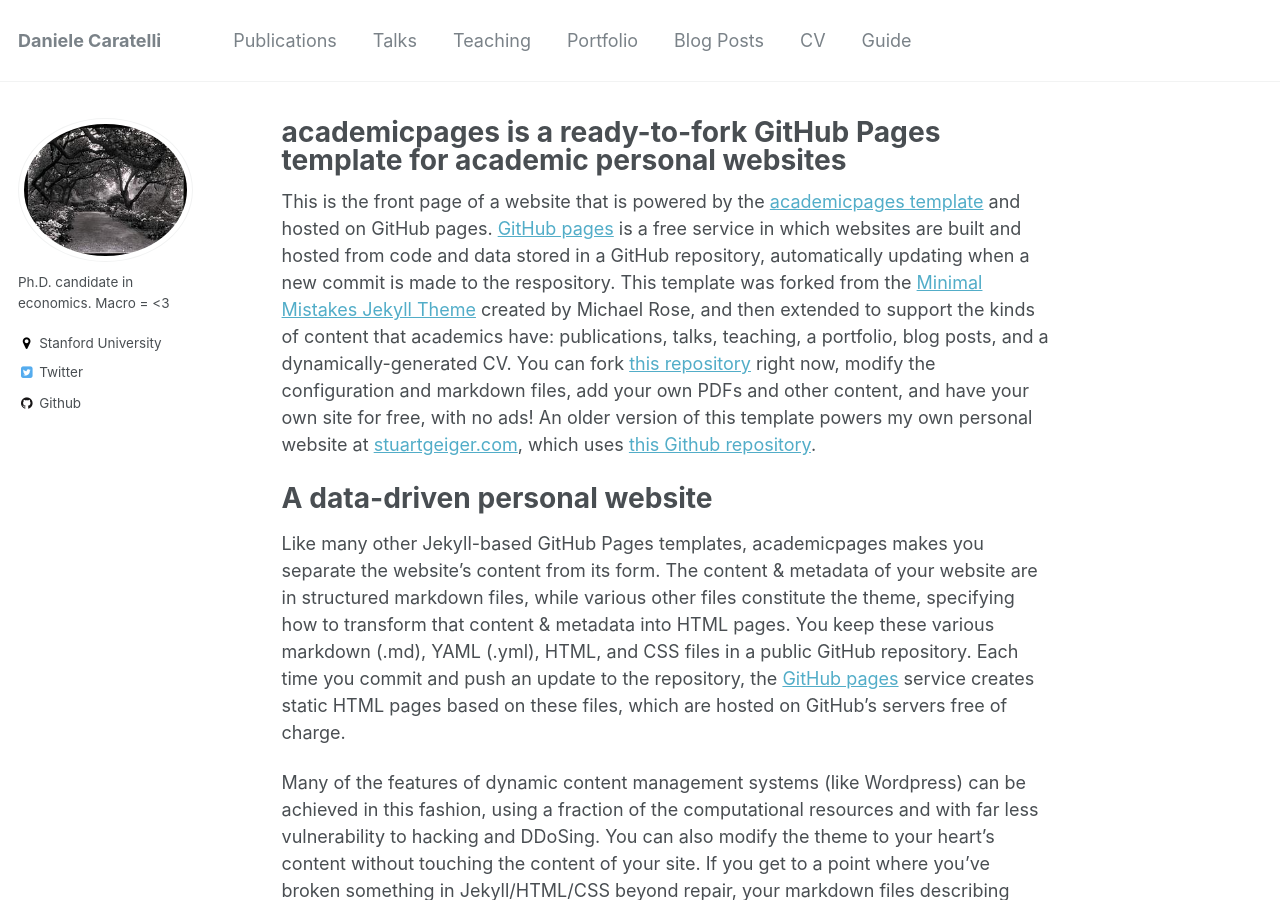
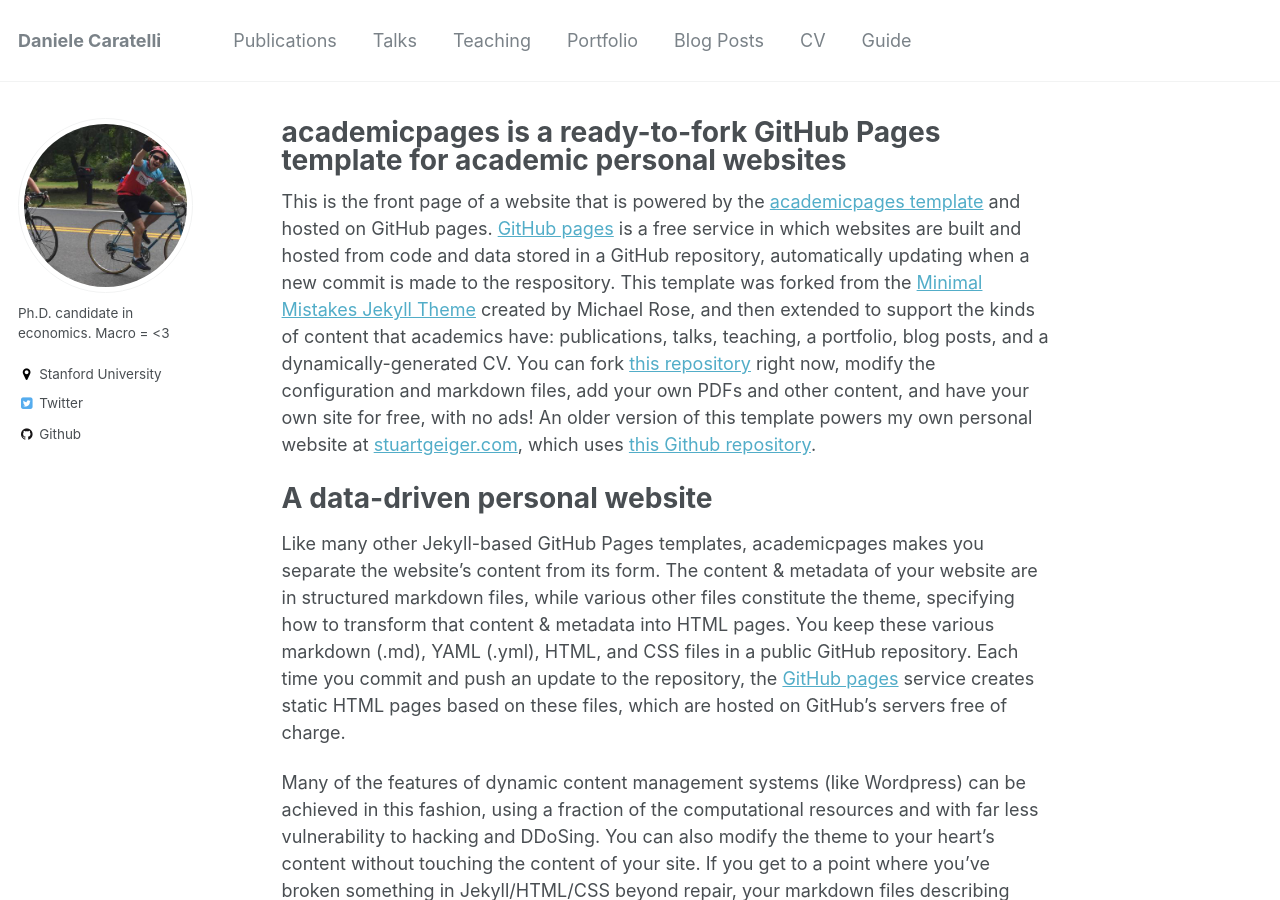
Before and after one commit to danicaratelli/danicaratelli.github.io, a Jekyll site: the page built from _pages/about.md, in a window 1280 px wide and 900 px high. Built offline with Jekyll 4.4.1, drawn with Linux system fonts in a browser that asks for light colours.

Commit message:
new profile pic

```diff
--- a/_config.yml
+++ b/_config.yml
@@ -11,7 +11,7 @@
 title_separator          : "-"
 name                     : &name "Daniele Caratelli"
 description              : &description "personal description"
-url                      : https://academicpages.github.io # the base hostname & protocol for your site e.g. "https://mmistakes.github.io"
+url                      : https://danicaratelli.github.io # the base hostname & protocol for your site e.g. "https://mmistakes.github.io"
 baseurl                  : "" # the subpath of your site, e.g. "/blog"
 repository               : "academicpages/academicpages.github.io"
 teaser                   :  # filename of teaser fallback teaser image placed in /images/, .e.g. "500x300.png"
@@ -81,7 +81,7 @@
 # Site Author
 author:
   name             :
-  avatar           : "popo.jpg"
+  avatar           : "bikepic.png"
   bio              : "Ph.D. candidate in economics. Macro = <3"
   location         :
   employer         : "Stanford University"
```
